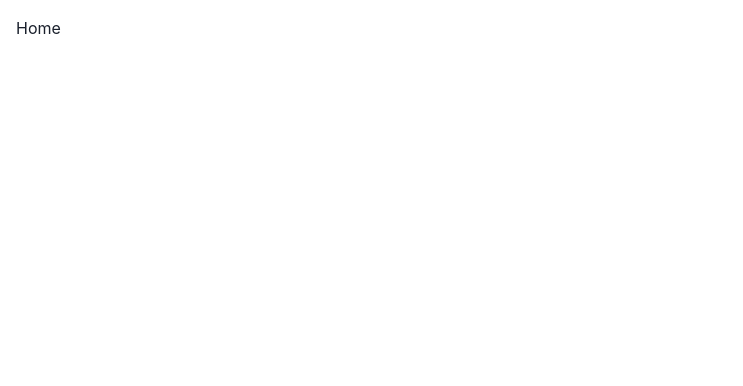
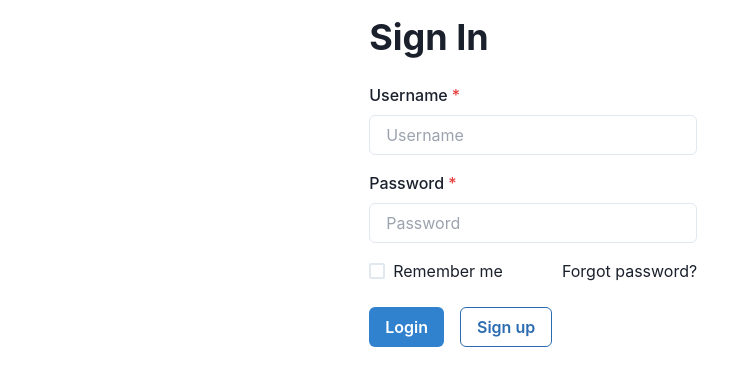
Before and after one commit to lhtrung307/pet-hotel, a React (Create React App) app: page / in a window 1280 px wide. Shown: the top 386 px of the page, without its empty margins (0-743 px from the left). Built offline with nearby package versions, Linux system fonts and the light colour scheme.

Commit message:
resolve comment

```diff
--- a/src/Home.tsx
+++ b/src/Home.tsx
@@ -1,7 +1,8 @@
 import React, { ReactElement } from "react";
+import LoginForm from "modules/loginForm/LoginForm";
 
 function Home(): ReactElement {
-  return <div className="p-4">Home</div>;
+  return <LoginForm />;
 }
 
 export default Home;
--- a/src/modules/loginForm/LoginForm.tsx
+++ b/src/modules/loginForm/LoginForm.tsx
@@ -20,16 +20,22 @@ type FormData = {
   password: string;
 };
 export default function LoginForm(): ReactElement {
-  const { register, setValue, handleSubmit, errors } = useForm<FormData>();
-  const onSubmit = handleSubmit((data) => {
+  const {
+    register,
+    handleSubmit,
+    formState: { isSubmitting, errors },
+  } = useForm<FormData>();
+
+  const onSubmit = (data: FormData) => {
     console.log("🚀 ~ file: LoginForm.tsx ~ line 32 ~ onSubmit ~ data", data);
-  });
+  };
+
   return (
     <Container>
-      <Box as="form" w="360px" p={4} onSubmit={onSubmit}>
-        <Heading paddingBottom={6}>Sign In</Heading>
+      <Box as="form" w="360px" p={4} onSubmit={handleSubmit(onSubmit)}>
+        <Heading pb={6}>Sign In</Heading>
         <FormControl
-          paddingBottom={4}
+          pb={4}
           id="username"
           isRequired
           isInvalid={!!errors.username}
@@ -46,12 +52,10 @@ export default function LoginForm(): ReactElement {
             })}
             name="username"
           ></Input>
-          {errors.username && (
-            <FormErrorMessage>{errors?.username?.message}</FormErrorMessage>
-          )}
+          <FormErrorMessage>{errors?.username?.message}</FormErrorMessage>
         </FormControl>
         <FormControl
-          paddingBottom={4}
+          pb={4}
           id="password"
           isRequired
           isInvalid={!!errors.password}
@@ -65,18 +69,26 @@ export default function LoginForm(): ReactElement {
                 message: "This field is required",
                 value: true,
               },
+              minLength: {
+                message: "Password must be more than 6 letters",
+                value: 6,
+              },
             })}
           ></Input>
-          {errors.password && (
-            <FormErrorMessage>{errors?.password?.message}</FormErrorMessage>
-          )}
+          <FormErrorMessage>{errors?.password?.message}</FormErrorMessage>
         </FormControl>
-        <Flex justifyContent="space-between" paddingBottom={6}>
+        <Flex justifyContent="space-between" pb={6}>
           <Checkbox colorScheme="blue">Remember me</Checkbox>
           <Link>Forgot password?</Link>
         </Flex>
         <Stack direction="row" spacing={4}>
-          <Button colorScheme="blue" variant="solid" size="md" type="submit">
+          <Button
+            colorScheme="blue"
+            variant="solid"
+            size="md"
+            type="submit"
+            disabled={isSubmitting}
+          >
             Login
           </Button>
           <Button colorScheme="blue" variant="outline" size="md">
```
